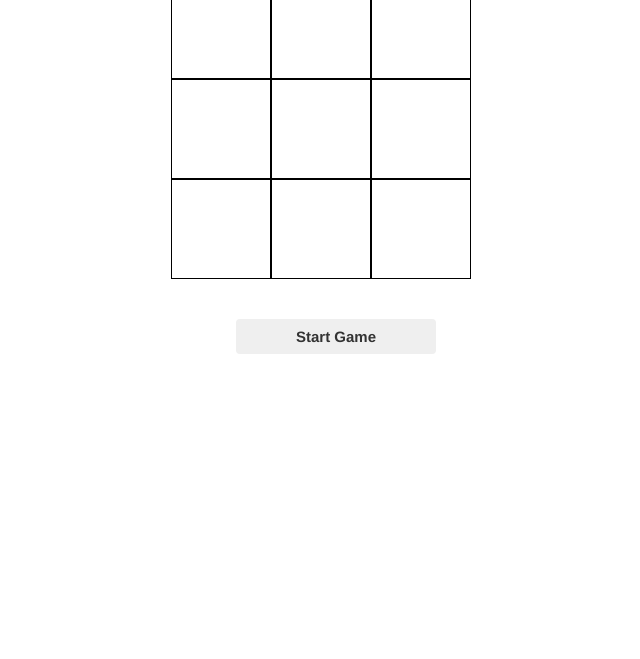
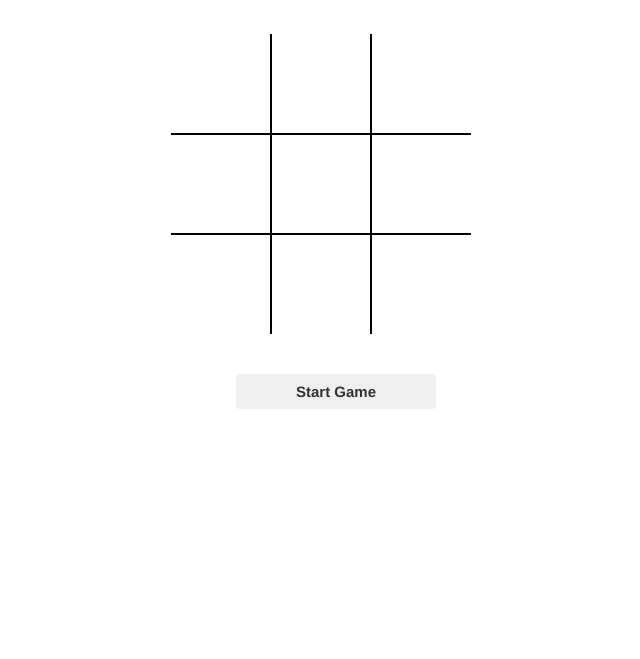
Before and after one commit to padillal/TicTacToe, a plain HTML site: page index.html in a window 1280 px wide. Shown: the part 141-800 px from the top of the page, without its empty margins (304-944 px from the left). Drawn offline with nearby package versions, Linux system fonts and the light colour scheme.

Commit message:
working on script

```diff
--- a/index.html
+++ b/index.html
@@ -17,21 +17,21 @@
       <h1 id="header">Tic-Tac-Toe</h1>
       <!-- first set of rows -->
       <div class="row">
-        <div class='cells' id='0'></div>
-        <div class='cells' id='1'></div>
-        <div class='cells' id='2'></div>
+        <div class='cells' id='c0'></div>
+        <div class='cells' id='c1'></div>
+        <div class='cells' id='c2'></div>
       </div>
       <!-- second set of rows -->
       <div class="row">
-        <div class='cells' id='3'></div>
-        <div class='cells' id='4'></div>
-        <div class='cells' id='5'></div>
+        <div class='cells' id='c3'></div>
+        <div class='cells' id='c4'></div>
+        <div class='cells' id='c5'></div>
       </div>
       <!-- third set of rows -->
       <div class="row">
-        <div class='cells' id='6'></div>
-        <div class='cells' id='7'></div>
-        <div class='cells' id='8'></div>
+        <div class='cells' id='c6'></div>
+        <div class='cells' id='c7'></div>
+        <div class='cells' id='c8'></div>
       </div>
     </div>
 
--- a/styles.css
+++ b/styles.css
@@ -4,12 +4,11 @@
   margin: 50px auto 0 auto;
 }
 
-.h1{
-  display: block;
+#header{
 	text-align: center;
 	font-family: sans-serif;
 	font-size: 50px;
-	margin-bottom: 40px;
+	margin-bottom: 50px;
 }
 
 .row .cells{
@@ -26,8 +25,37 @@
 .btn{
   width: 200px;
 	font-weight: bold;
-	cursor: pointer;
 	font-size: 15px;
 	display: block;
 	margin: 40px auto;
 }
+
+
+#c0{
+  border-top:0;
+  border-left: 0;
+}
+#c1{
+  border-top: 0;
+}
+#c2{
+  border-top:0;
+  border-right:0;
+}
+#c3{
+  border-left:0;
+}
+#c5{
+  border-right:0;
+}
+#c6{
+  border-left:0;
+  border-bottom:0;
+}
+#c7{
+  border-bottom:0;
+}
+#c8{
+  border-right:0;
+  border-bottom: 0;
+}
```
